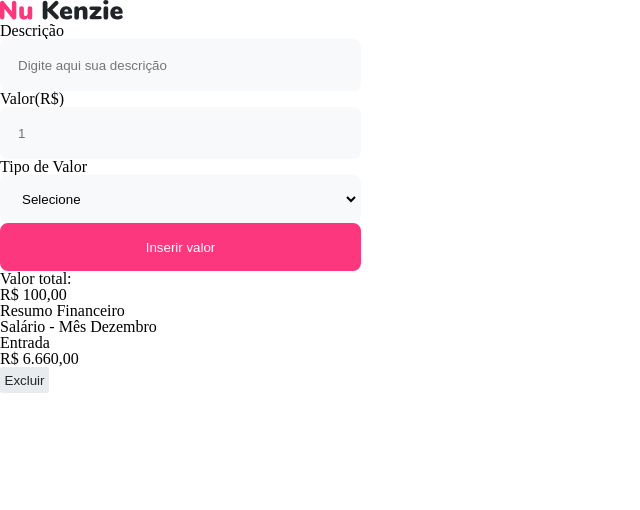
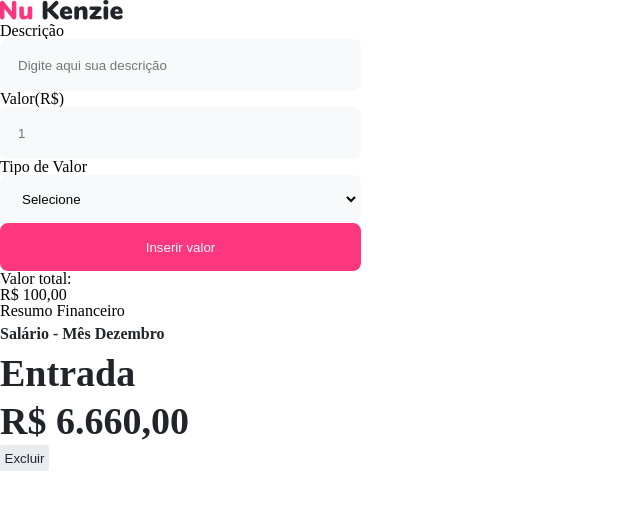
Before and after one commit to JokerMSD/Project-FundFortress, a React (Vite) app: page / in a window 1280 px wide. Shown: the top 510 px of the page, without its empty margins (0-640 px from the left). Built offline with nearby package versions, Linux system fonts and the light colour scheme; a web font is replaced by a local one.

Commit message:
update src/components/FinanceCard/index.jsx

```diff
--- a/src/components/FinanceCard/index.jsx
+++ b/src/components/FinanceCard/index.jsx
@@ -5,9 +5,9 @@ export const FinanceCard = () => {
     return (
        <>
        <div className="card">
-        <h3>Salário - Mês Dezembro</h3>
-        <p>Entrada</p>
-        <p>R$ 6.660,00</p>
+        <h2 className="title three">Salário - Mês Dezembro</h2>
+        <p className="title tbody">Entrada</p>
+        <p className="title tbody">R$ 6.660,00</p>
         <button className="button delete">Excluir</button>
        </div>
 
```
